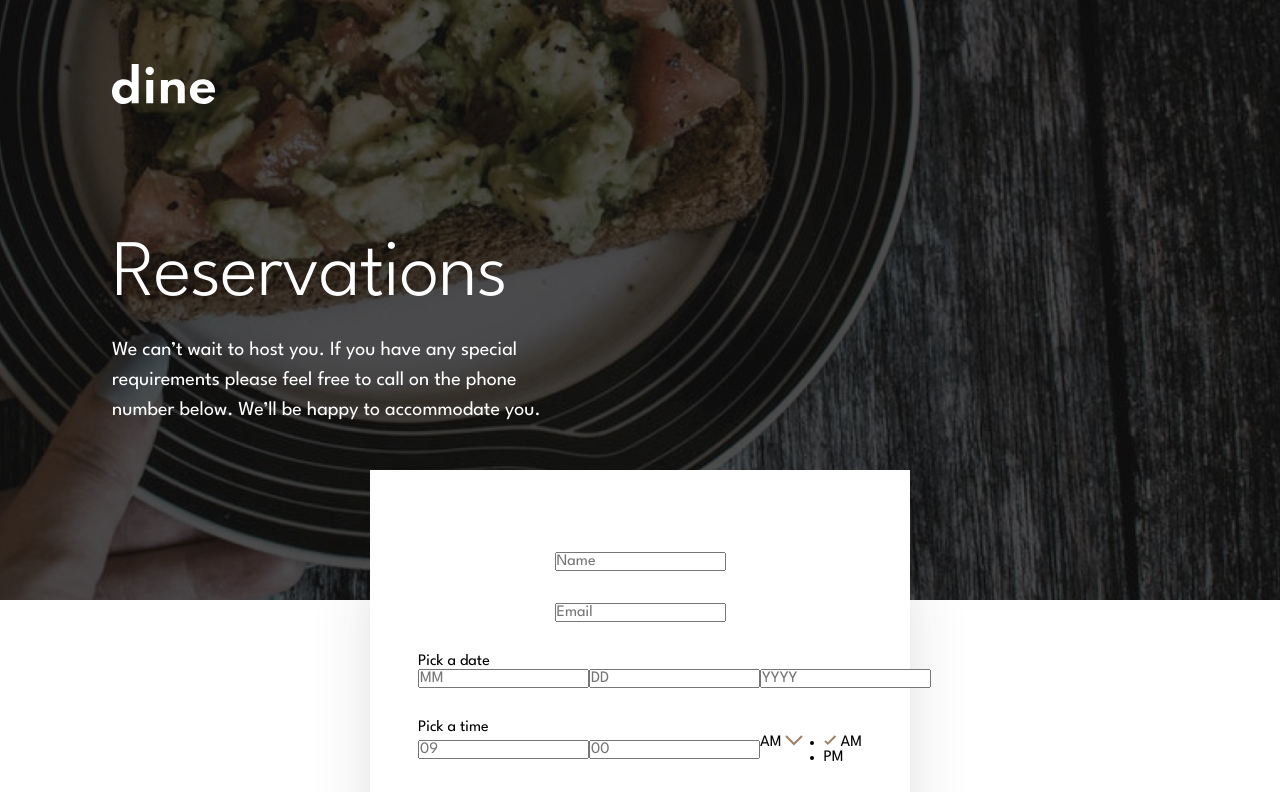
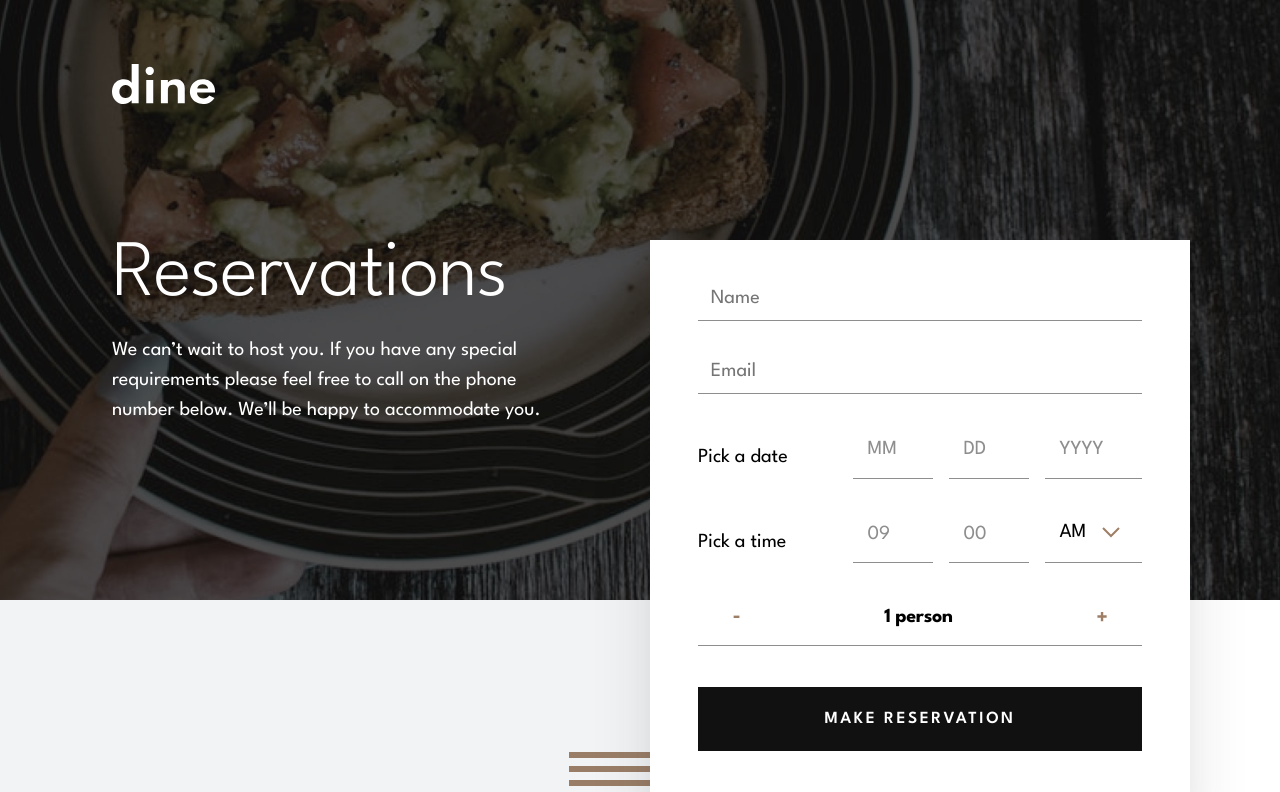
Before and after one commit to LucasS-Goncalves/dine-restaurant-website, an Angular app: page /booking in a window 1280 px wide. Shown: the top 792 px of the page. Built offline with nearby package versions, Linux system fonts and the light colour scheme.

Commit message:
finishing form styles

```diff
--- a/src/app/components/booking/booking.component.css
+++ b/src/app/components/booking/booking.component.css
@@ -100,46 +100,44 @@
   position: relative;
   top: -130px;
   width: 327px;
-  height: 585px;
   display: flex;
   flex-direction: column;
   align-items: center;
   justify-content: center;
   gap: 2.2rem;
+  padding: 2.2rem 0;
   background-color: var(--white);
   box-shadow: 0px 80px 70px -25px rgba(41, 41, 41, 0.3);
-  z-index: 2;
 }
 
-.form .name_div, .form .email_div{
+.form .nameInput,
+.form .emailInput{
   width: 263px;
-}
-
-.form .name_div input, .form .email_div input{
   box-sizing: border-box;
-  width: 100%;
+  font-size: 1.25rem;
   padding-bottom: .8rem;
   padding-left: .8rem;
-  font-size: 1.25rem;
   outline: none;
   border: none;
   border-bottom: 1px solid #8E8E8E;
-  font-size: 1.25rem;
   color: var(--cod-gray);
 }
 
-.form .date_div, .form .time_div{
+.form .date_container,
+.form .time_container{
   display: flex;
   flex-direction: column;
   gap: 1rem;
 }
 
-.form .date_div label, .form .time_div label{
+.form .date_container label,
+.form .time_container label{
   font-size: 1.25rem;
   font-weight: 400;
 }
 
-.form .date_div div, .form .time_div div{
+.form .date_container .date_div,
+.form .time_container .time_div{
   box-sizing: border-box;
   display: flex;
   flex-direction: row;
@@ -147,7 +145,11 @@
   width: 263px;
 }
 
-.form .date_div div input, .form .time_div div input{
+.form .date_container .date_div .monthInput,
+.form .date_container .date_div .dayInput,
+.form .time_container .time_div .hourInput,
+.form .time_container .time_div .minuteInput,
+.form .date_container .date_div .yearInput{
   box-sizing: border-box;
   width: 73px;
   height: 43px;
@@ -159,24 +161,24 @@
   border-bottom: 1px solid #8E8E8E;
 }
 
-.form .date_div div input:last-child{
+.form .date_container .date_div .yearInput{
   width: 88px;
 }
 
-.form .date_div div input::placeholder,
-.form .time_div div input::placeholder{
+.form .date_container .date_div input::placeholder,
+.form .time_container .time_div input::placeholder{
   font-size: 1.25rem;
   color: #8E8E8E;
 }
 
-.form .time_div div .shifts_div{
+.form .time_container .time_div .shifts_div{
   width: 88px;
   position: relative;
   border-bottom: 1px solid #8E8E8E;
-  cursor: default;
+  cursor: pointer;
 }
 
-.form .time_div div .shifts_div .shiftPicked{
+.form .time_container .time_div .shifts_div .shiftPicked{
   display: flex;
   flex-direction: row;
   justify-content: center;
@@ -188,15 +190,15 @@
   top: .2rem;
 }
 
-.form .time_div div .shifts_div .shiftPicked svg{
+.form .time_container .time_div .shifts_div .shiftPicked svg{
   transition: .1s;
 }
 
-.form .time_div div .shifts_div.open .shiftPicked svg{
+.form .time_container .time_div .shifts_div.open .shiftPicked svg{
   rotate: 180deg;
 }
 
-.form .time_div div .shifts_div .shiftsOptions{
+.form .time_container .time_div .shifts_div .shiftsOptions{
   width: 106px;
   height: 103px;
   list-style-type: none;
@@ -216,12 +218,12 @@
   transition: .1s;
 }
 
-.form .time_div div .shifts_div.open .shiftsOptions{
+.form .time_container .time_div .shifts_div.open .shiftsOptions{
   visibility: visible;
 
 }
 
-.form .time_div div .shifts_div .shiftsOptions li {
+.form .time_container .time_div .shifts_div .shiftsOptions li {
   width: 100%;
   font-size: 1.25rem;
   display: flex;
@@ -232,7 +234,7 @@
   position: relative;
 }
 
-.form .time_div div .shifts_div .shiftsOptions li span{
+.form .time_container .time_div .shifts_div .shiftsOptions li span{
   position: absolute;
   pointer-events: none;
   left: 15px;
@@ -312,6 +314,10 @@
   box-shadow: 0 2px 20px 0 rgb(77, 77, 77, 0.2);
 }
 
+.curve_left_form,
+.lines_form{
+  display: none;
+}
 
 @media(min-width: 768px){
 
@@ -344,40 +350,55 @@
     display: none;
   }
 
+  .main{
+    height: 420px;
+  }
+
   .form{
     width: 540px;
     height: 545px;
-    gap: 2rem;
+    gap: 2.5rem;
+    top: -165px;
+    padding: 0;
   }
 
-  .form .name_div, .form .email_div{
+  .form .nameInput,
+  .form .emailInput,
+  .form .people_div,
+  .form .submitForm_button{
     width: 444px;
   }
 
-  .form .date_div, .form .time_div{
+  .form .date_container,
+  .form .time_container{
     width: 444px;
     flex-direction: row;
     justify-content: space-between;
     align-items: center;
-    gap: 0;
   }
 
-  .form .date_div div input:last-child{
+  .form .date_container .date_div,
+  .form .time_container .time_div{
+    width: auto;
+    gap: 1rem;
+  }
+
+  .form .date_container .date_div .monthInput,
+  .form .date_container .date_div .dayInput,
+  .form .date_container .date_div .yearInput,
+  .form .time_container .time_div .hourInput,
+  .form .time_container .time_div .minuteInput{
+    width: 80px;
+  }
+
+  .form .date_container .date_div .yearInput,
+  .form .time_container .time_div .shifts_div{
     width: 97px;
   }
 
-  .form .date_div div, .form .time_div div{
-    gap: 0
+  .form .people_div .peopleInfo{
+    margin: 0 9rem;
   }
-
-  .form .date_div div input, .form .time_div div input{
-    width: 80px;
-  }
-
-  .form .time_div div .shifts_div{
-    width: 97px;
-  }
-
 }
 
 @media(min-width: 1200px){
@@ -409,4 +430,32 @@
     width: 445px;
     text-align: start;
   }
+
+  .main{
+    height: 320px;
+    position: relative;
+  }
+
+  .form{
+    width: 540px;
+    height: 560px;
+    gap: 2.6rem;
+    top: -240px;
+    right: -280px;
+  }
+
+  .curve_left_form{
+    display: block;
+    position: absolute;
+    z-index: -1;
+    left: -10%;
+  }
+
+  .lines_form{
+    display: block;
+    position: absolute;
+    bottom: -5%;
+    left: -15%;
+    z-index: -1;
+  }
 }
--- a/src/app/components/booking/booking.component.html
+++ b/src/app/components/booking/booking.component.html
@@ -87,5 +87,8 @@
     </div>
 
     <button type="button" class="submitForm_button">MAKE RESERVATION</button>
+
+    <svg class="lines_form" xmlns="http://www.w3.org/2000/svg" width="160" height="76"><g fill="#9E7F66" fill-rule="evenodd"><path d="M0 70h160v6H0zM0 56h160v6H0zM0 42h160v6H0zM0 28h160v6H0zM0 14h160v6H0zM0 0h160v6H0z"/></g></svg>
   </form>
+  <svg class="curve_left_form" xmlns="http://www.w3.org/2000/svg" width="993" height="320"><path fill="#5C6779" fill-rule="evenodd" d="M893 320H0V0h993v220c0 55.228-44.772 100-100 100z" opacity=".077"/></svg>
 </main>
```
